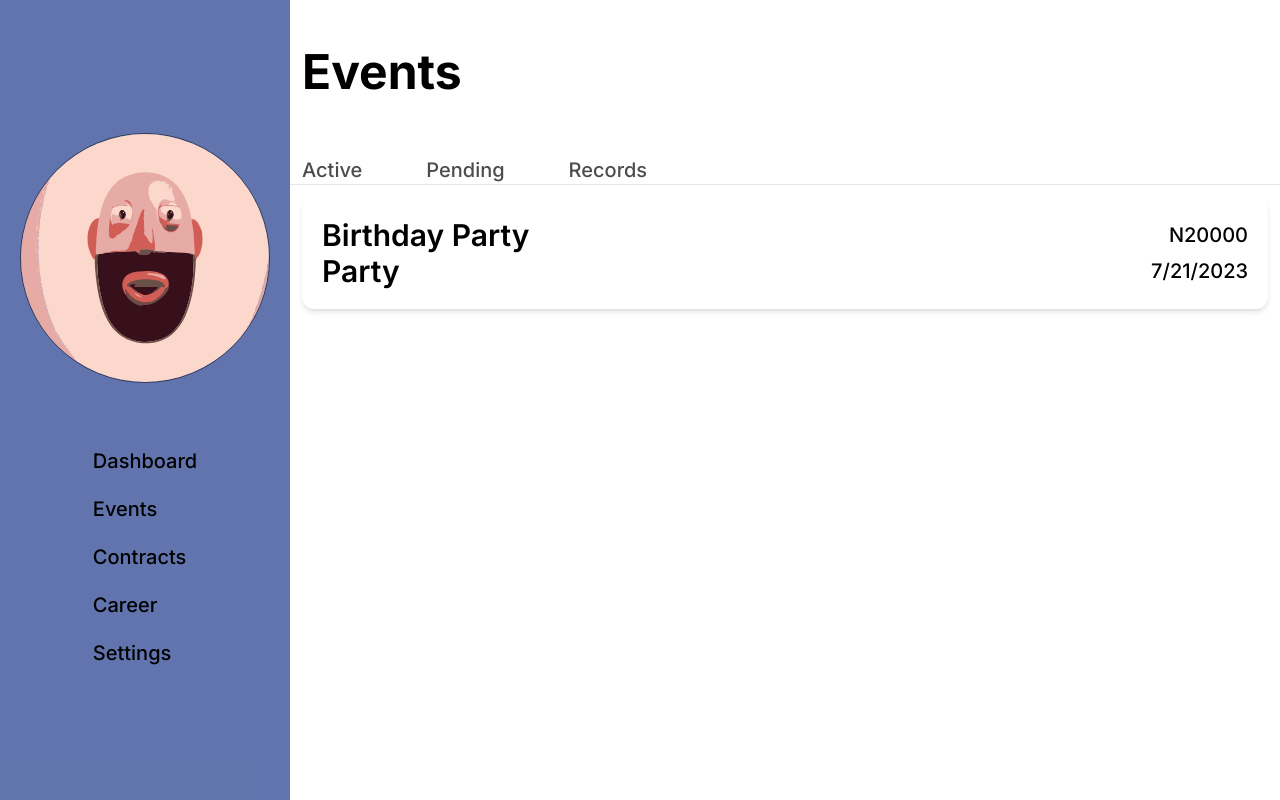
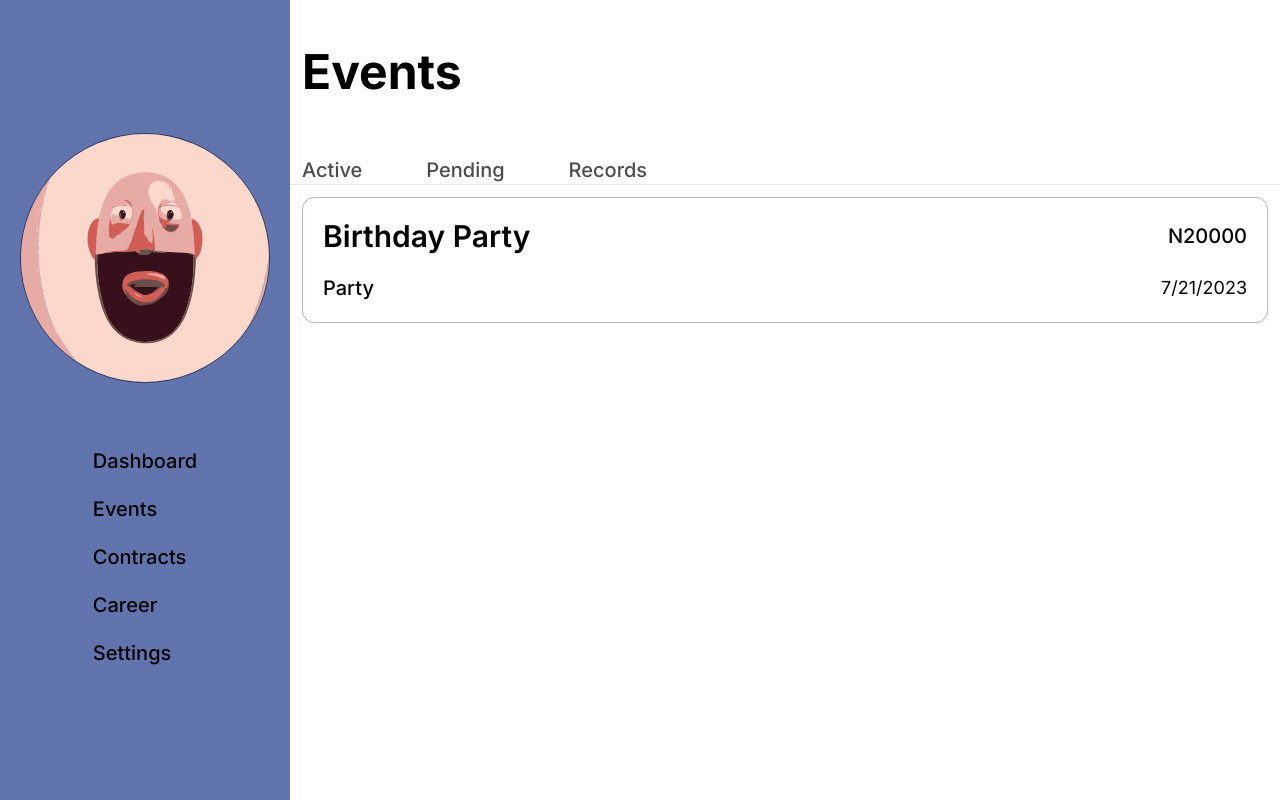
Before and after one commit to mmesomasaint/jointt, a Next.js app: page /dashboard/events in a window 1280 px wide. Built offline with nearby package versions, Linux system fonts and the light colour scheme; no server answers.

Commit message:
Fix: Edit card

```diff
--- a/app/dashboard/events/components/card.tsx
+++ b/app/dashboard/events/components/card.tsx
@@ -2,14 +2,14 @@ import Text from "@/app/components/text"
 
 export default function Card({name, type, cost, date}: {name:string, type:string, cost:number, date: Date}) {
   return (
-    <div className="w-full h-fit p-5 rounded-xl shadow-md">
-      <div className="w-full flex justify-between items-center gap-10">
+    <div className="w-full h-fit p-5 rounded-xl shadow-sm border border-gray-900/30">
+      <div className="w-full flex justify-between items-center gap-10 mb-5">
         <Text size="SEMIBOLD">{name}</Text>
         <Text size="MEDIUM">N{cost}</Text>
       </div>
       <div className="w-full flex justify-between items-center gap-10">
-        <Text size="SEMIBOLD">{type}</Text>
-        <Text size="MEDIUM">{date.toLocaleDateString()}</Text>
+        <Text size="MEDIUM">{type}</Text>
+        <Text size="SMALL">{date.toLocaleDateString()}</Text>
       </div>
     </div>
   )
```
